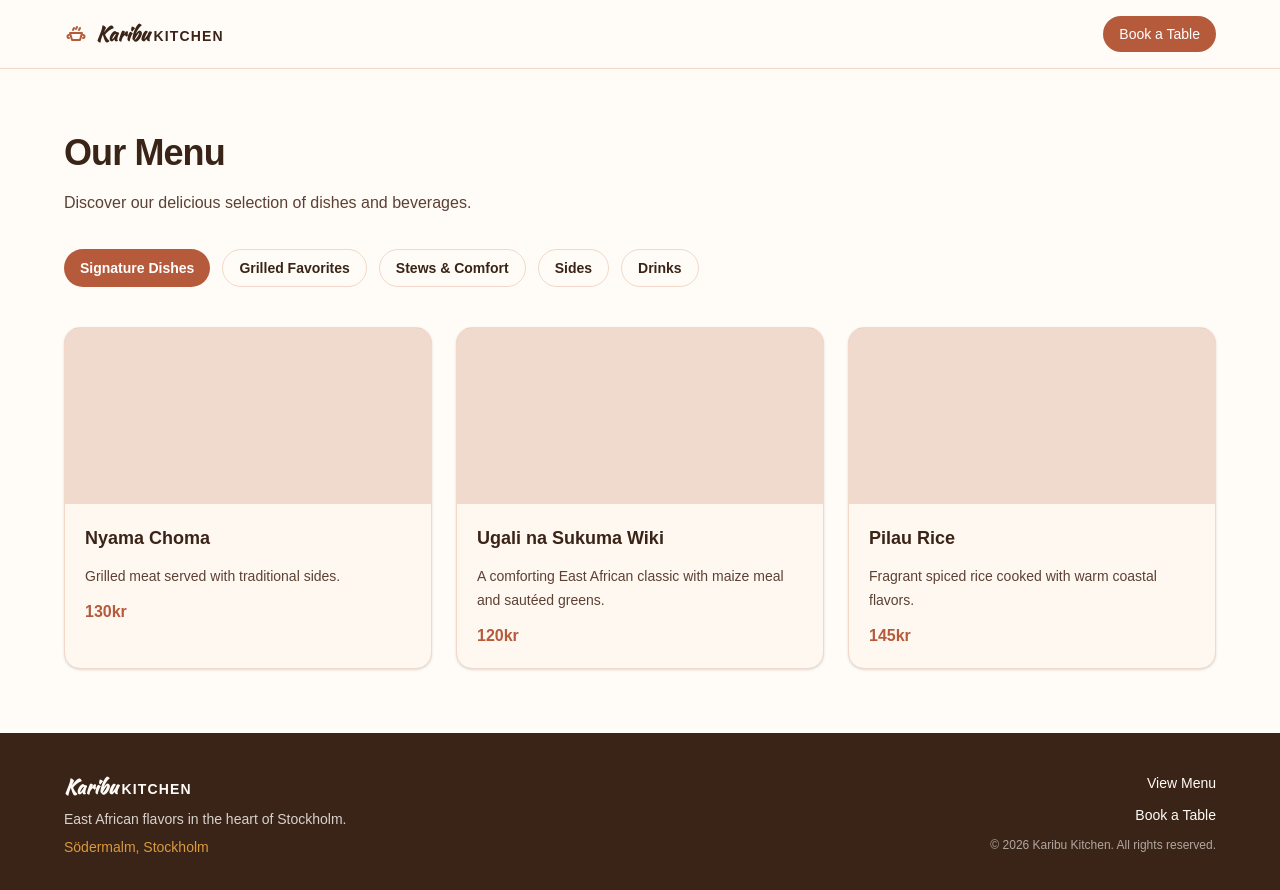
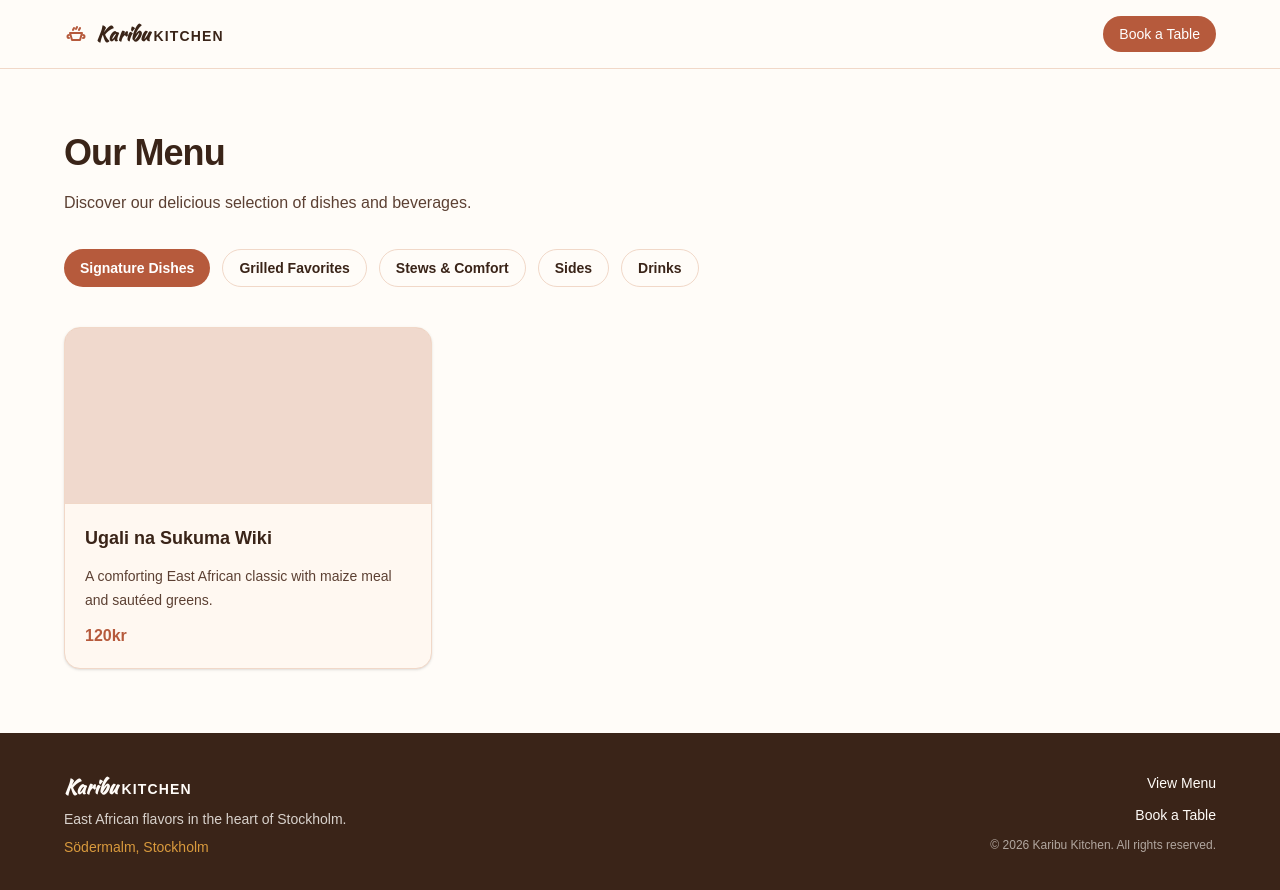
Before and after one commit to Brianosumba/restaurant-booking-app, a Next.js app: page /menu in a window 1280 px wide. Shown: the top 890 px of the page. Built offline with nearby package versions, Linux system fonts and the light colour scheme.

Commit message:
Add interactive menu categories

```diff
--- a/src/app/menu/page.tsx
+++ b/src/app/menu/page.tsx
@@ -1,23 +1,40 @@
+"use client";
+import { useState } from "react";
 import Header from "../components/Header";
 import Footer from "../components/Footer";
 import MenuItemCard from "../components/MenuItemCard";
 
 const menuItems = [
   {
+    category: "Grilled Favorites",
     name: "Nyama Choma",
     description: "Grilled meat served with traditional sides.",
     price: "130kr",
   },
   {
+    category: "Signature Dishes",
     name: "Ugali na Sukuma Wiki",
     description:
       "A comforting East African classic with maize meal and sautéed greens.",
     price: "120kr",
   },
   {
+    category: "Stews & Comfort",
     name: "Pilau Rice",
     description: "Fragrant spiced rice cooked with warm coastal flavors.",
     price: "145kr",
+  },
+  {
+    category: "Sides",
+    name: "Chapati",
+    description: "Soft East African flatbread served warm.",
+    price: "35kr",
+  },
+  {
+    category: "Drinks",
+    name: "Tangawizi",
+    description: "A refreshing ginger soda with a bold kick.",
+    price: "35kr",
   },
 ];
 
@@ -30,6 +47,11 @@ const menuCategories = [
 ];
 
 export default function Menu() {
+  const [activeCategory, setActiveCategory] = useState("Signature Dishes");
+  const filteredMenuItems = menuItems.filter(
+    (item) => item.category === activeCategory,
+  );
+
   return (
     <>
       <Header />
@@ -45,12 +67,13 @@ export default function Menu() {
 
             <div className="mt-8 flex flex-wrap gap-3">
               {menuCategories.map((category) => {
-                const isActive = category === "Signature Dishes";
+                const isActive = category === activeCategory;
                 return (
                   <button
                     key={category}
                     type="button"
                     className={`rounded-full px-4 py-2 text-sm font-semibold focus:outline-none focus:ring-2 focus:ring-[#D99A3D] focus:ring-offset-2 focus:ring-offset-[#FFFCF8] ${isActive ? "bg-[#B65A3C] text-white" : "border border-[#F1D8C8] text-[#3A2418] hover:bg-[#FFF8F1] transition-colors"}`}
+                    onClick={() => setActiveCategory(category)}
                   >
                     {category}
                   </button>
@@ -59,7 +82,7 @@ export default function Menu() {
             </div>
 
             <div className="mt-10 grid gap-6 md:grid-cols-3">
-              {menuItems.map((item) => (
+              {filteredMenuItems.map((item) => (
                 <MenuItemCard
                   key={item.name}
                   name={item.name}
```
